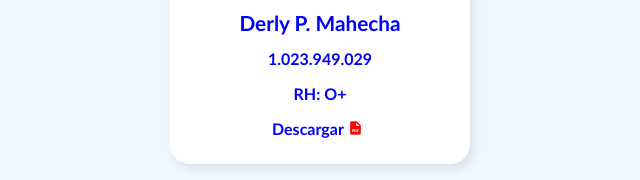
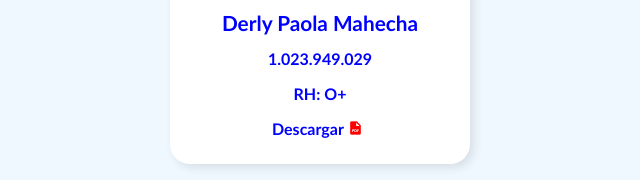
Before and after one commit to jarcvon0663/id, a plain HTML site: page index.html in a window 1280 px wide. Shown: the part 414-594 px from the top of the page, 320-960 px from the left. Drawn offline with nearby package versions, Linux system fonts and the light colour scheme.

Commit message:
Update index.html

```diff
--- a/index.html
+++ b/index.html
@@ -18,7 +18,7 @@
             </div>
             <div class="cont-tarjeta__logo">
                 <img src="./img/Foto_Derly.png" alt="">
-                <h1>Derly P. Mahecha</h1>
+                <h1>Derly Paola Mahecha</h1>
                 <p>1.023.949.029</p>
                 <p>RH: O+</p>
                 <a href="./pdf/Carnet.pdf" target="blank">Descargar <i class='bx bxs-file-pdf' style="color: red;"></i></a>
```
